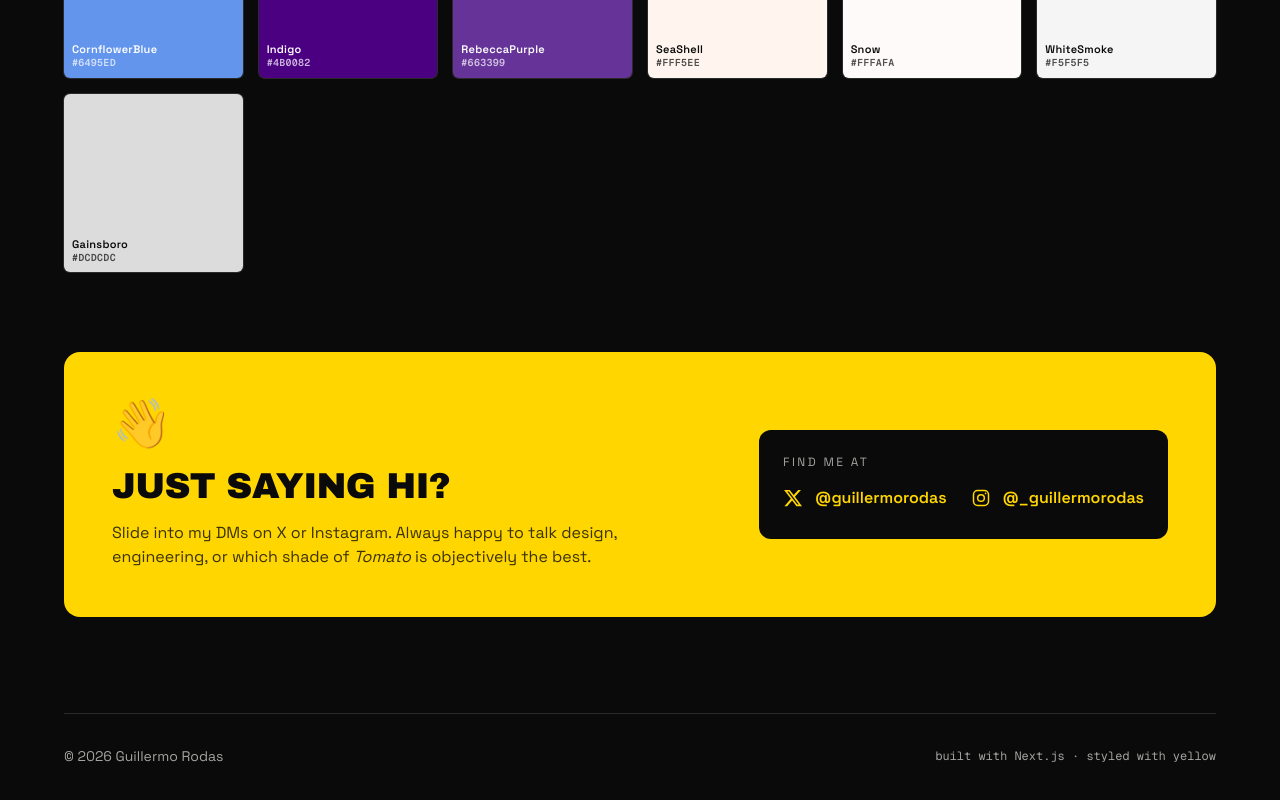
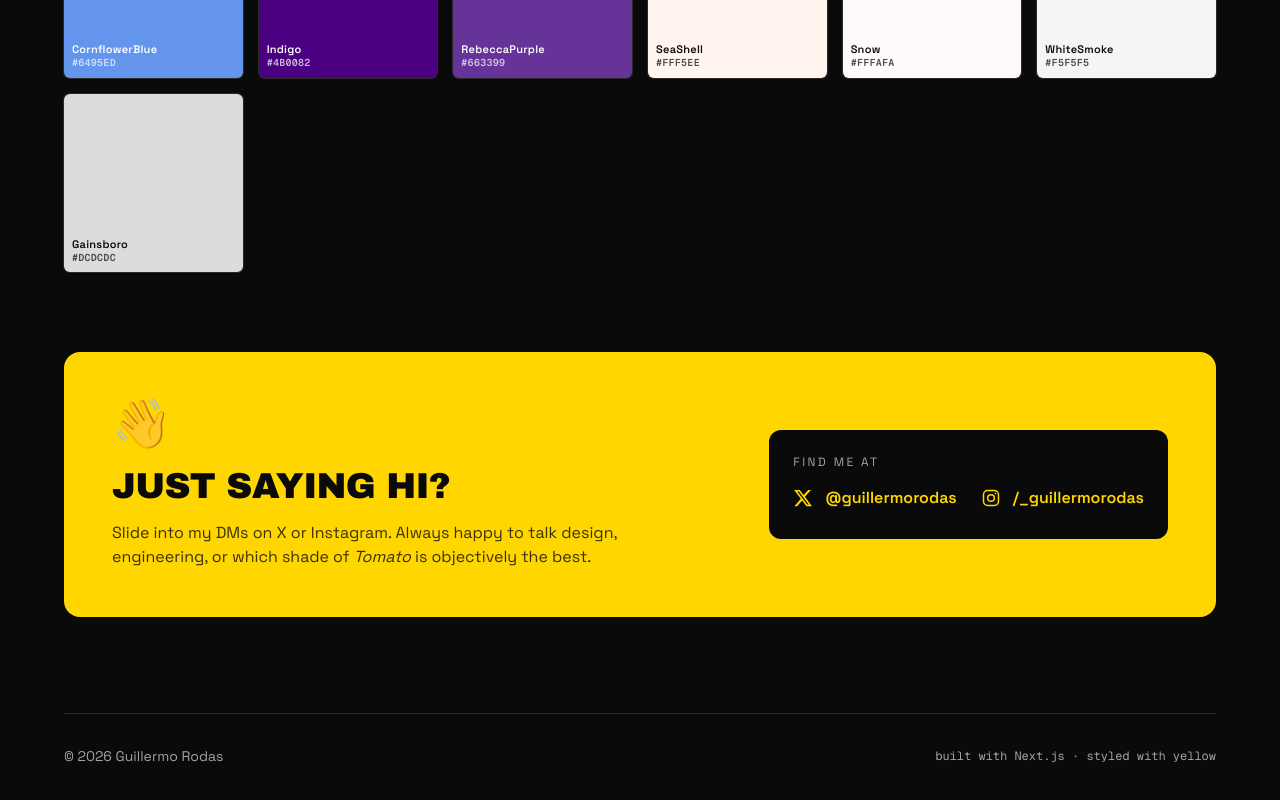
Before and after one commit to glrodasz/html-colors, a Next.js app: page / in a window 1280 px wide. Shown: the part 1844-2644 px from the top of the page. Built offline with nearby package versions, Linux system fonts and the light colour scheme.

Commit message:
Use path-style label for Instagram handle
Change the Instagram link label from @_guillermorodas to /_guillermorodas to
match how the handle appears in the profile URL.

https://claude.ai/code/session_013179TpGYv2y8kWszurLE9S

```diff
--- a/components/social-links.tsx
+++ b/components/social-links.tsx
@@ -9,7 +9,7 @@ const links = [
     ),
   },
   {
-    label: "@_guillermorodas",
+    label: "/_guillermorodas",
     href: "https://instagram.com/_guillermorodas",
     icon: (
       <svg
```
